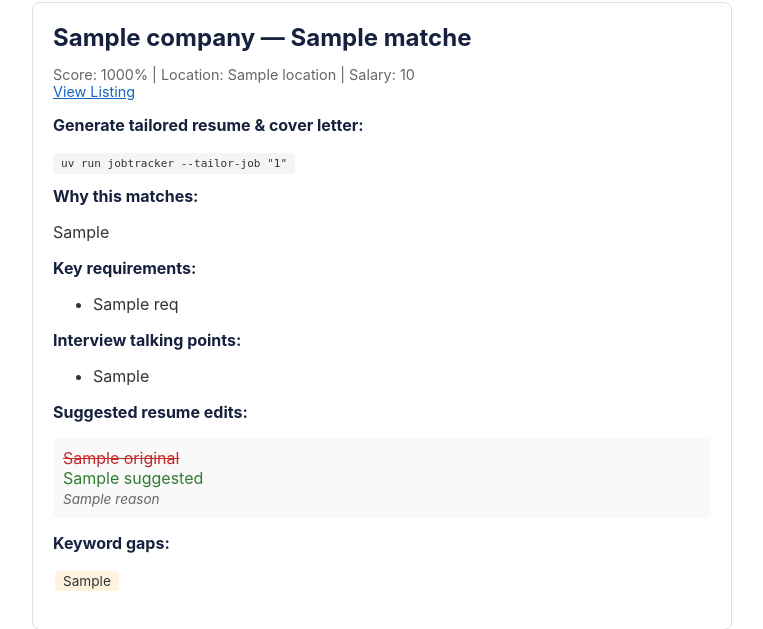
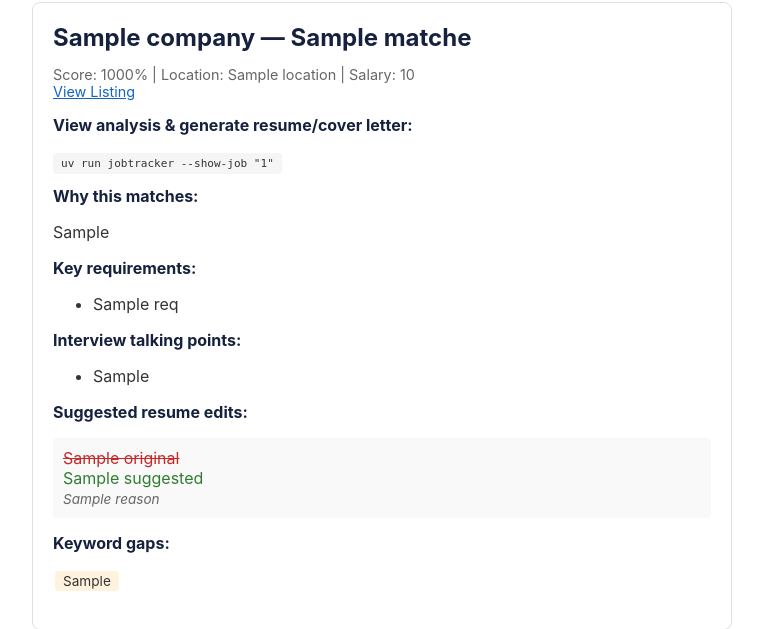
Before and after one commit to drewmerc302/jobTracker, a Python web app: template templates/digest.html in a window 1280 px wide. Shown: the part 247-876 px from the top of the page, without its empty margins (258-1021 px from the left). Run offline with Jinja, Linux system fonts and the light colour scheme; the template is opened without the code that fills it: most values are stand-ins (such as "Sample title", 1, 10 or a date in 2020).

Commit message:
fix: show --show-job command in email instead of --tailor-job
--show-job provides the full analysis and includes the tailor
command at the end, making it the better entry point.

```diff
--- a/templates/digest.html
+++ b/templates/digest.html
@@ -54,8 +54,8 @@
     <a href="{{ m.url }}">View Listing</a>
   </p>
 
-  <p class="section-label">Generate tailored resume &amp; cover letter:</p>
-  <code style="background: #f5f5f5; padding: 4px 8px; border-radius: 4px; font-size: 0.85em;">uv run jobtracker --tailor-job "{{ m.job_id }}"</code>
+  <p class="section-label">View analysis &amp; generate resume/cover letter:</p>
+  <code style="background: #f5f5f5; padding: 4px 8px; border-radius: 4px; font-size: 0.85em;">uv run jobtracker --show-job "{{ m.job_id }}"</code>
 
   <p class="section-label">Why this matches:</p>
   <p>{{ m.match_reason }}</p>
```
